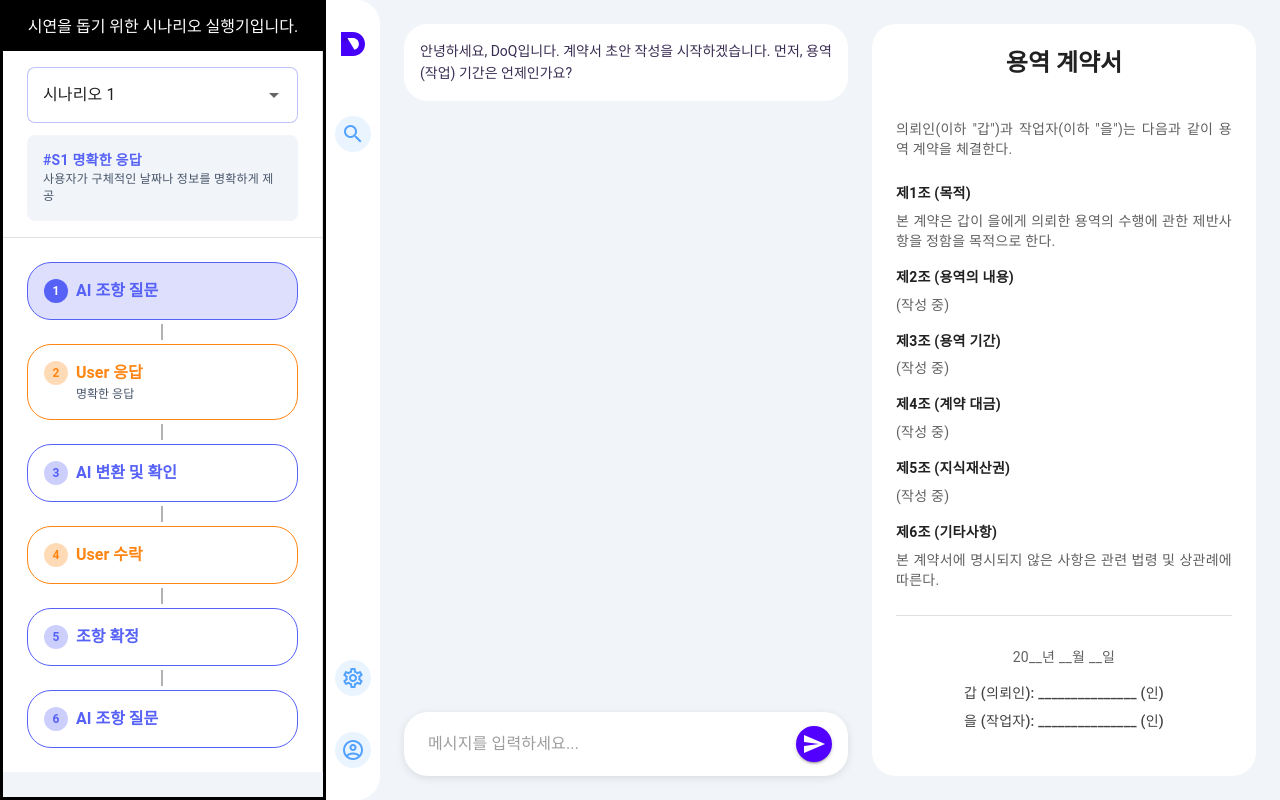
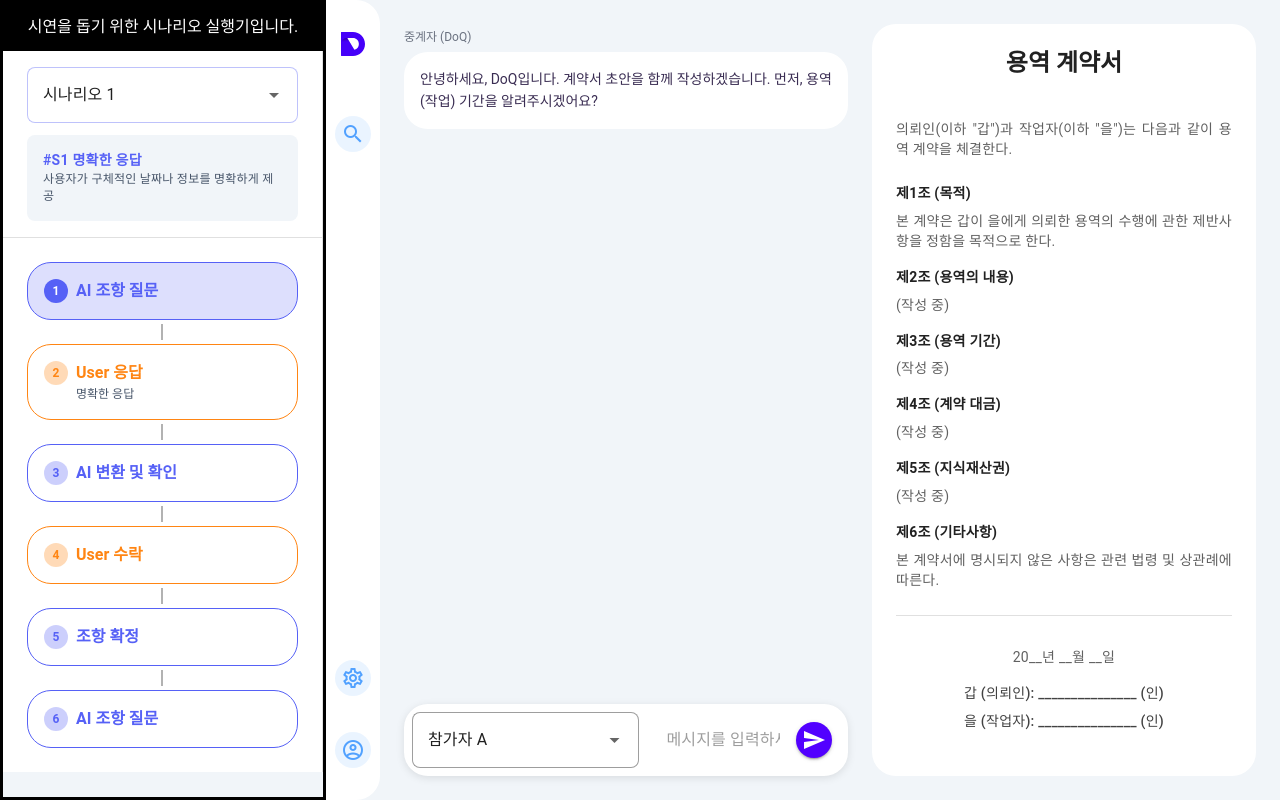
Before and after one commit to AT-Ankoko/doq-mocksite, a Vue app: page /#/home in a window 1280 px wide. Built offline with nearby package versions, Linux system fonts and the light colour scheme; a web font is replaced by a local one.

Commit message:
fix: 중개자로

```diff
--- a/src/pages/ChatArea.vue
+++ b/src/pages/ChatArea.vue
@@ -1,26 +1,31 @@
 <template>
     <v-container fluid class="messages-container | flex-grow-1 | overflow-y-auto | pa-6" ref="messagesContainer">
+
       <div class="d-flex | flex-column | ga-4">
 
         <div
           v-for="(msg, idx) in messages"
           :key="idx"
-        :class="['d-flex', msg.role === 'user' ? 'justify-end' : 'justify-start']"
+          :class="['d-flex', getAlignment(msg.role)]"
         >
           <div
             :class="[
               'd-flex',
               'flex-column',
-            msg.role === 'user' ? 'align-end' : 'align-start'
+              getInnerAlign(msg.role)
             ]"
           >
+            <div class="message-meta | mb-1">
+              <span class="sender-name">{{ getSenderName(msg.role) }}</span>
+            </div>
+
             <v-chip
               :class="[
                 'message-bubble',
                 'message-text',
                 'pa-4',
                 'rounded-xl',
-              msg.role === 'user' ? 'user-bubble' : 'ai-bubble'
+                getBubbleClass(msg.role)
               ]"
               rounded="lg"
               color="#FFFFFF"
@@ -60,10 +65,24 @@
       flat rounded="xl"
       color="#FFFFFF"
     >
+      <!-- 참가자 선택: 챗봇이 중계자, 참가자 A/B가 메시지 입력 -->
+      <v-select
+        :items="participants"
+        item-title="name"
+        item-value="id"
+        :model-value="selectedSender"
+        @update:model-value="$emit('update:selected-sender', $event)"
+        variant="outlined"
+        rounded="lg"
+        hide-details
+        dense
+        style="width: 160px; margin-right: 12px"
+      ></v-select>
+
       <v-text-field
         :model-value="inputValue"
         @update:model-value="$emit('update:input-value', $event)"
-        @keypress.enter="$emit('send-message')"
+        @keypress.enter="onSend"
         placeholder="메시지를 입력하세요..."
         variant="solo" flat hide-details
         density="comfortable"
@@ -71,7 +90,7 @@
         class="flex-grow-1"
       ></v-text-field>
       <v-btn
-        @click="$emit('send-message')"
+        @click="onSend"
         color="#5200FF"
         density="comfortable"
         icon="mdi-send"
@@ -83,7 +102,7 @@
 <script setup>
 import { ref } from 'vue';
 
-// <script setup> 내용은 변경할 필요 없이 그대로입니다.
+// 참가자(2인) + 중계자 시나리오 지원
 const props = defineProps({
   messages: {
     type: Array,
@@ -96,15 +115,77 @@
   currentScenario: {
     type: Object,
     default: () => ({})
+  },
+  // 참가자 목록 (id, name)
+  participants: {
+    type: Array,
+    default: () => [
+      { id: 'participantA', name: '참가자 A' },
+      { id: 'participantB', name: '참가자 B' }
+    ]
+  },
+  // 현재 선택된 발신자 (participant id)
+  selectedSender: {
+    type: [String, Number],
+    default: 'participantA'
   }
 });
 
-const emit = defineEmits(['update:input-value', 'send-message', 'select-option']);
+const emit = defineEmits(['update:input-value', 'send-message', 'select-option', 'update:selected-sender']);
 
 const messagesContainer = ref(null);
 
+function onSend() {
+  if (!props.inputValue || !props.selectedSender) return;
+  // emit 메시지와 발신자 정보
+  emit('send-message', { content: props.inputValue, sender: props.selectedSender });
+  // 부모가 inputValue를 관리하므로 비우도록 요청
+  emit('update:input-value', '');
+}
+
+function isMediator(role) {
+  return role === 'mediator' || role === 'ai' || role === 'system';
+}
+
+function getAlignment(role) {
+  const p0 = props.participants[0]?.id;
+  const p1 = props.participants[1]?.id;
+  if (role === p0) return 'justify-end';
+  if (role === p1) return 'justify-start';
+  if (isMediator(role)) return 'justify-start';
+  return role === 'user' ? 'justify-end' : 'justify-start';
+}
+
+function getInnerAlign(role) {
+  const p0 = props.participants[0]?.id;
+  const p1 = props.participants[1]?.id;
+  if (role === p0) return 'align-end';
+  if (role === p1) return 'align-start';
+  if (isMediator(role)) return 'align-start';
+  return role === 'user' ? 'align-end' : 'align-start';
+}
+
+function getBubbleClass(role) {
+  const p0 = props.participants[0]?.id;
+  const p1 = props.participants[1]?.id;
+  if (role === p0) return 'participant-a-bubble';
+  if (role === p1) return 'participant-b-bubble';
+  if (isMediator(role)) return 'ai-bubble';
+  return role === 'user' ? 'user-bubble' : 'ai-bubble';
+}
+
+function getSenderName(role) {
+  if (isMediator(role)) return '중계자 (DoQ)';
+  const found = props.participants.find(p => p.id === role);
+  if (found) return found.name;
+  // fallback for legacy 'user' role
+  if (role === 'user') return props.participants[0]?.name || '사용자';
+  return role;
+}
+
 defineExpose({
-  messagesContainer
+  messagesContainer,
+  onSend
 });
 </script>
 
@@ -140,6 +221,16 @@
   box-shadow: 0px 2px 8px rgba(0, 0, 0, 0.1);
 }
 
+.message-meta {
+  max-width: 672px;
+}
+
+.sender-name {
+  font-size: 12px;
+  color: #6B7280; /* gray-500 */
+  display: inline-block;
+}
+
 /* --- 유형별 버블 스타일 --- */
 
 :deep(.ai-bubble) {
@@ -157,4 +248,21 @@
 :deep(.user-bubble .v-chip__content) {
   color: #1F103B !important;
 }
+
+/* 참가자별 버블 스타일 */
+:deep(.participant-a-bubble) {
+  background-color: #FEE2E2 !important; /* 연한 빨강 계열 */
+}
+
+:deep(.participant-a-bubble .v-chip__content) {
+  color: #7F1D1D !important;
+}
+
+:deep(.participant-b-bubble) {
+  background-color: #E8F0FF !important; /* 연한 파랑 계열 */
+}
+
+:deep(.participant-b-bubble .v-chip__content) {
+  color: #102A6D !important;
+}
 </style>
--- a/src/pages/Home.vue
+++ b/src/pages/Home.vue
@@ -57,16 +57,18 @@
         </v-sheet>
       </v-col>
 
-      <v-col class="d-flex | flex-column" style="overflow-y: hidden;">
+      <v-col class="d-flex | flex-column" style="overflow-y: hidden; max-height: 1000px;">
             <ChatArea
                 ref="chatAreaRef"
                 :messages="messages"
                 :input-value="inputValue"
                 :current-scenario="scenarios[currentScenario]"
+                :participants="participants"
+                :selected-sender="selectedSender"
                 @update:input-value="inputValue = $event"
+                @update:selected-sender="selectedSender = $event"
                 @send-message="handleSend"
                 @select-option="handleOptionClick"
-          style="overflow-y: auto"
               />
       </v-col>
 
@@ -102,6 +104,13 @@
 const contractData = ref({});
 const chatAreaRef = ref(null);
 
+// 참가자 설정 (중계자 + 2인 참가자)
+const participants = ref([
+  { id: 'participantA', name: '참가자 A' },
+  { id: 'participantB', name: '참가자 B' }
+]);
+const selectedSender = ref(participants.value[0].id);
+
 const scenarios = ref([
   // 시나리오 1
   {
@@ -117,12 +126,12 @@
       { id: 6, type: 'start', label: 'AI 조항 질문' }
     ],
     messages: [
-      { role: 'ai', content: '안녕하세요, DoQ입니다. 계약서 초안 작성을 시작하겠습니다. 먼저, 용역(작업) 기간은 언제인가요?', stepId: 1 },
-      { role: 'user', content: '11월 1일부터 11월 14일까지요.', stepId: 2 },
-      { role: 'ai', content: '네. 제3조 (용역 기간) 항목에 "2024년 11월 1일부터 2024년 11월 14일까지 (총 14일)"로 명시합니다. 이 내용이 맞으신가요?', needsConfirm: true, stepId: 3 },
-      { role: 'user', content: '네, 맞아요.', stepId: 4 },
-      { role: 'ai', content: '좋습니다. \'용역 기간\' 조항이 확정되었습니다.', confirmed: true, stepId: 5 },
-      { role: 'ai', content: '다음으로, 계약 \'대금\'은 얼마로 정하셨나요?', stepId: 6 }
+    { role: 'ai', content: '안녕하세요, DoQ입니다. 계약서 초안을 함께 작성하겠습니다. 먼저, 용역(작업) 기간을 알려주시겠어요?', stepId: 1 },
+  { role: 'participantA', content: '11월 1일부터 11월 14일까지로 진행하면 됩니다.', stepId: 2 },
+    { role: 'ai', content: '그럼 제3조(용역 기간)에 "2024년 11월 1일부터 2024년 11월 14일까지 (총 14일)"로 기재하겠습니다. 이 내용으로 확정할까요?', needsConfirm: true, stepId: 3 },
+  { role: 'participantB', content: '네, 저도 동의합니다.', stepId: 4 },
+    { role: 'ai', content: '확인했습니다. 용역 기간 조항을 확정했습니다.', confirmed: true, stepId: 5 },
+    { role: 'ai', content: '다음은 계약 대금 관련입니다. 대금을 어떻게 정하셨나요?', stepId: 6 }
     ],
     // 조항 확정 시점(stepId)과 업데이트할 데이터
     contractUpdates: [
@@ -143,11 +152,11 @@
       { id: 6, type: 'start', label: 'AI 조항 질문'}
     ],
     messages: [
-      { role: 'ai', content: '안녕하세요, DoQ입니다. 계약서 초안 작성을 시작하겠습니다. 먼저, 용역(작업) 기간은 언제인가요?', stepId: 1 },
-      { role: 'user', content: '음... 다음 주부터 한 2주 정도 걸릴 것 같아요.', stepId: 2 },
+    { role: 'ai', content: '안녕하세요, DoQ입니다. 계약서 초안 작성을 시작하겠습니다. 먼저, 용역(작업) 기간은 언제부터 시작하나요?', stepId: 1 },
+  { role: 'participantA', content: '다음 주 월요일부터 약 2주 정도 소요될 것 같습니다.', stepId: 2 },
       {
         role: 'ai',
-        content: '\'2주\'의 기준을 명확히 하는 것이 좋습니다. 다음 중 어떤 것을 의미하시나요?',
+        content: '"2주"를 어떻게 계산할지 선택해 주세요. 아래 중 하나를 골라주세요.',
         options: [
           '계약 체결일(오늘)로부터 14일',
           '작업 착수일(다음 주 월요일)로부터 14일',
@@ -155,8 +164,8 @@
         ],
         stepId: 3
       },
-      { role: 'user', content: '2번으로 할게요.', stepId: 4 },
-      { role: 'ai', content: '알겠습니다. 제3조 (용역 기간) 항목에 "작업 착수일(YYYY년 MM월 DD일)로부터 14일"로 명시합니다. 조항이 확정되었습니다.', confirmed: true, stepId: 5 },
+  { role: 'participantB', content: '2번(작업 착수일부터 14일)으로 할게요.', stepId: 4 },
+      { role: 'ai', content: '알겠습니다. 제3조에 "작업 착수일(YYYY년 MM월 DD일)로부터 14일"로 명시하겠습니다. 해당 조항을 확정합니다.', confirmed: true, stepId: 5 },
       { role: 'ai', content: '다음으로, 계약 \'대금\'은 얼마로 정하셨나요?', stepId: 6 }
     ],
     contractUpdates: [
@@ -178,12 +187,12 @@
       { id: 7, type: 'start', label: 'AI 조항 질문' }
     ],
     messages: [
-      { role: 'ai', content: '이어서 지식재산권(저작권) 귀속 조항을 정하겠습니다. 작업하신 산출물의 저작권은 누가 가지게 되나요?', stepId: 1 },
-      { role: 'user', content: '\'저작권 귀속\'이 정확히 무슨 뜻이에요?', stepId: 2 },
-      { role: 'ai', content: '\'저작권 귀속\'이란, 완성된 작업물(예: 디자인 시안, 코드)을 법적으로 소유하고 자유롭게 사용할 수 있는 권리가 누구에게 있는지를 정하는 것입니다.', stepId: 3 },
+    { role: 'ai', content: '이어서 지식재산권(저작권) 관련 조항을 정하겠습니다. 작업물의 저작권은 누구에게 귀속되도록 하시겠어요?', stepId: 1 },
+  { role: 'participantA', content: '"저작권 귀속"이 정확히 무슨 의미인가요?', stepId: 2 },
+    { role: 'ai', content: '간단히 말하면, 완성된 산출물을 법적으로 소유하고 사용할 권리를 누가 가지는지 정하는 항목입니다. (예: 의뢰인 또는 작업자)', stepId: 3 },
       {
         role: 'ai',
-        content: '다시 질문드립니다. 완성된 작업물의 저작권은 누가 가지게 되나요?',
+        content: '완성된 작업물의 저작권을 누구에게 귀속시킬지 선택해 주세요.',
         options: [
           '의뢰인 (돈을 주는 사람)',
           '작업자 (본인)',
@@ -191,8 +200,8 @@
         ],
         stepId: 4
       },
-      { role: 'user', content: '아, 이해했어요. 1번, 의뢰인이 갖는 걸로 해주세요.', stepId: 5 },
-      { role: 'ai', content: '네. "모든 산출물의 지식재산권은 \'의뢰인(갑)\'에게 귀속된다"로 명시합니다. 조항이 확정되었습니다.', confirmed: true, stepId: 6 },
+  { role: 'participantB', content: '네, 1번(의뢰인)으로 해주세요.', stepId: 5 },
+      { role: 'ai', content: '네. 모든 산출물의 지식재산권은 의뢰인(갑)에게 귀속된다고 명시했습니다. 조항을 확정합니다.', confirmed: true, stepId: 6 },
       { role: 'ai', content: '다음으로...', stepId: 7 }
     ],
     contractUpdates: [
@@ -213,7 +222,19 @@
 
 // ----- 함수 정의 ----- //
 function loadScenario(index) {
-  messages.value = scenarios.value[index].messages.filter(msg => msg.stepId === 1);
+  // 초기 메시지는 stepId === 1인 메시지들만 불러와 역할 매핑
+  const scenario = scenarios.value[index];
+  messages.value = scenario.messages
+    .filter(msg => msg.stepId === 1)
+    .map(msg => ({
+      // 매핑: 기존 'ai' 역할을 중계자('mediator')로 표시, 기존 'user'는 참가자 A로 매핑
+      role: msg.role === 'ai' ? 'mediator' : (msg.role === 'user' ? participants.value[0].id : msg.role),
+      content: msg.content,
+      stepId: msg.stepId,
+      options: msg.options,
+      confirmed: msg.confirmed,
+      needsConfirm: msg.needsConfirm
+    }));
   contractData.value = {}; // 시나리오 변경 시 계약 데이터 초기화
   currentScenario.value = index;
   selectedStep.value = 1;
@@ -223,10 +244,16 @@
   selectedStep.value = stepId;
   const scenario = scenarios.value[currentScenario.value];
 
-  // 선택한 stepId까지의 메시지 필터링
-  const filteredMessages = scenario.messages.filter(
-    msg => msg.stepId <= stepId
-  );
+  // 선택한 stepId까지의 메시지 필터링 및 역할 매핑
+  const filteredMessages = scenario.messages
+    .filter(msg => msg.stepId <= stepId)
+    .map(msg => ({
+      role: msg.role === 'ai' ? 'mediator' : (msg.role === 'user' ? participants.value[0].id : msg.role),
+      content: msg.content,
+      stepId: msg.stepId,
+      options: msg.options,
+      confirmed: msg.confirmed
+    }));
   messages.value = [...filteredMessages];
 
   // 계약 데이터 업데이트 (해당 stepId까지의 모든 업데이트 적용)
@@ -251,18 +278,65 @@
   contractData.value = newContractData;
 }
 
-function handleSend() {
-  if (!inputValue.value.trim()) return;
+function handleSend(payload) {
+  // payload: { content, sender }
+  if (!payload || !payload.content || !payload.content.trim()) return;
 
-  const newMessage = { role: 'user', content: inputValue.value };
-  messages.value.push(newMessage);
+  const scenario = scenarios.value[currentScenario.value];
+
+  // 마지막 stepId 계산
+  const prevMaxStep = messages.value.reduce((acc, m) => Math.max(acc, m.stepId || 0), 0);
+
+  // 참가자(보낸 사람) 메시지 추가
+  messages.value.push({ role: payload.sender, content: payload.content, stepId: prevMaxStep + 1 });
+
+  // 부모(채팅 입력 컴포넌트)가 input을 관리하므로 초기화 요청
   inputValue.value = '';
+
+  // 중계자(시나리오의 ai)가 응답해야 하는 경우 찾아 추가
+  // 우선적으로 동일 stepId에서 ai 역할 메시지를 찾음
+  let aiMsg = scenario.messages.find(m => m.stepId === prevMaxStep + 1 && m.role === 'ai');
+  if (!aiMsg) {
+    // 없으면 그 다음 ai 메시지 중 가장 작은 stepId를 사용
+    const futureAi = scenario.messages.filter(m => m.role === 'ai' && m.stepId > prevMaxStep);
+    futureAi.sort((a, b) => a.stepId - b.stepId);
+    aiMsg = futureAi[0];
+  }
+
+  if (aiMsg) {
+    messages.value.push({ role: 'mediator', content: aiMsg.content, stepId: aiMsg.stepId, options: aiMsg.options, confirmed: aiMsg.confirmed, needsConfirm: aiMsg.needsConfirm });
+
+    // 계약 데이터 업데이트가 필요한 경우 적용
+    if (aiMsg.confirmed || (scenario.contractUpdates || []).some(u => u.stepId === aiMsg.stepId)) {
+      updateContractData(aiMsg.stepId);
+    }
+  }
+
   scrollToBottom();
 }
 
 function handleOptionClick(option) {
-  const newMessage = { role: 'user', content: option };
-  messages.value.push(newMessage);
+  // 옵션 선택도 발신자(현재 선택된 참가자)로 메시지를 추가
+  const sender = selectedSender.value || participants.value[0].id;
+  const prevMaxStep = messages.value.reduce((acc, m) => Math.max(acc, m.stepId || 0), 0);
+  messages.value.push({ role: sender, content: option, stepId: prevMaxStep + 1 });
+
+  // 이후 중계자 응답 처리 (유사 로직)
+  const scenario = scenarios.value[currentScenario.value];
+  let aiMsg = scenario.messages.find(m => m.stepId === prevMaxStep + 1 && m.role === 'ai');
+  if (!aiMsg) {
+    const futureAi = scenario.messages.filter(m => m.role === 'ai' && m.stepId > prevMaxStep);
+    futureAi.sort((a, b) => a.stepId - b.stepId);
+    aiMsg = futureAi[0];
+  }
+
+  if (aiMsg) {
+    messages.value.push({ role: 'mediator', content: aiMsg.content, stepId: aiMsg.stepId, options: aiMsg.options, confirmed: aiMsg.confirmed });
+    if (aiMsg.confirmed || (scenario.contractUpdates || []).some(u => u.stepId === aiMsg.stepId)) {
+      updateContractData(aiMsg.stepId);
+    }
+  }
+
   scrollToBottom();
 }
 
```
Lines whose indentation alone changed are shown as unchanged.
